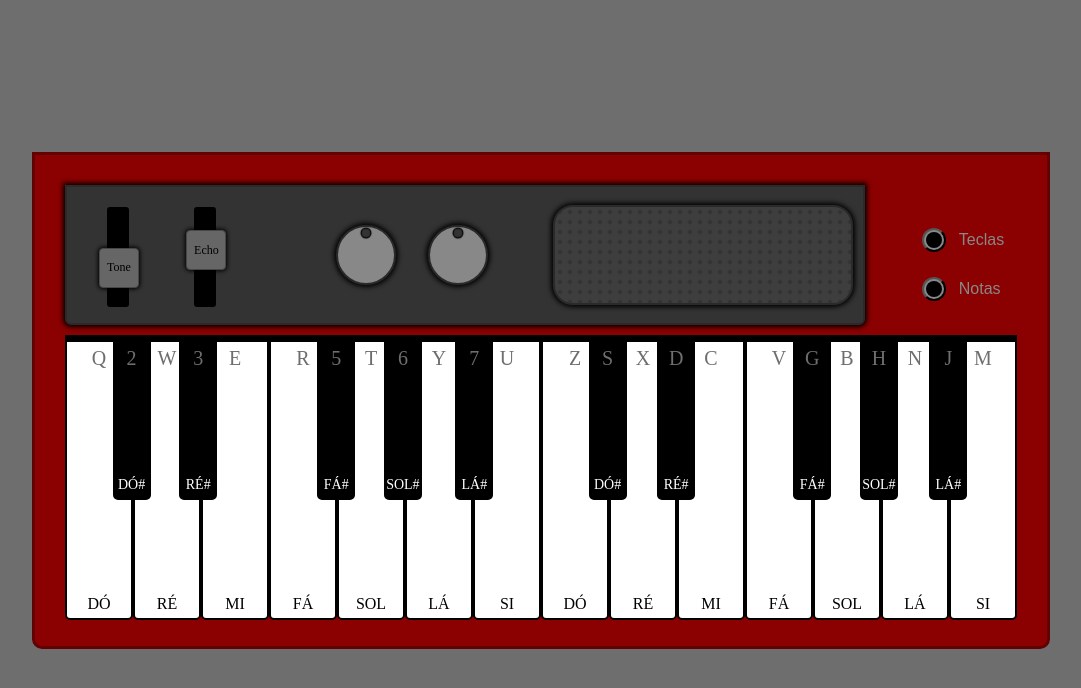
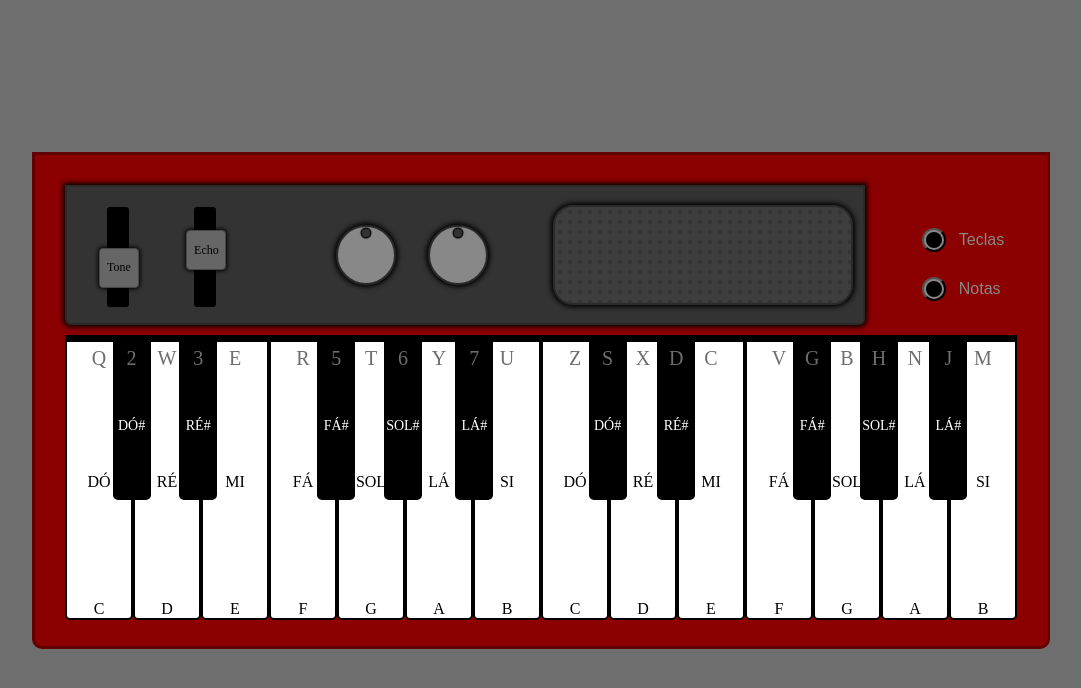
Before and after one commit to Marcia-Moreira/Portfolio_Proj_002-Teclado-Piano-RED, a website: page index.html in a window 1280 px wide. Shown: the whole page, without its empty margins (99-1180 px from the left). Drawn offline with Linux system fonts and the light colour scheme.

Commit message:
Update index.html
Inclusão de botão da etiqueta e cifras!

```diff
--- a/index.html
+++ b/index.html
@@ -49,33 +49,33 @@
             <div class="keys">
                 <!--* Teclas Brancas: -->
                 <div class="white-keys">
-                    <div class="key white-key" data-music-note="C1"><span class="tecla">Q</span><span class="nota">DÓ</span></div>
-                    <div class="key white-key" data-music-note="D1"><span class="tecla">W</span><span class="nota">RÉ</span></div>
-                    <div class="key white-key" data-music-note="E1"><span class="tecla">E</span><span class="nota">MI</span></div>
-                    <div class="key white-key" data-music-note="F1"><span class="tecla">R</span><span class="nota">FÁ</span></div>
-                    <div class="key white-key" data-music-note="G1"><span class="tecla">T</span><span class="nota">SOL</span></div>
-                    <div class="key white-key" data-music-note="A1"><span class="tecla">Y</span><span class="nota">LÁ</span></div>
-                    <div class="key white-key" data-music-note="B1"><span class="tecla">U</span><span class="nota">SI</span></div>
-                    <div class="key white-key" data-music-note="C2"><span class="tecla">Z</span><span class="nota">DÓ</span></div>
-                    <div class="key white-key" data-music-note="D2"><span class="tecla">X</span><span class="nota">RÉ</span></div>
-                    <div class="key white-key" data-music-note="E2"><span class="tecla">C</span><span class="nota">MI</span></div>
-                    <div class="key white-key" data-music-note="F2"><span class="tecla">V</span><span class="nota">FÁ</span></div>
-                    <div class="key white-key" data-music-note="G2"><span class="tecla">B</span><span class="nota">SOL</span></div>
-                    <div class="key white-key" data-music-note="A2"><span class="tecla">N</span><span class="nota">LÁ</span></div>
-                    <div class="key white-key" data-music-note="B2"><span class="tecla">M</span><span class="nota">SI</span></div>
+                    <div class="key white-key" data-music-note="C1"><span class="tecla">Q</span><span class="nota">DÓ</span><span class="cifra">C</span></div>
+                    <div class="key white-key" data-music-note="D1"><span class="tecla">W</span><span class="nota">RÉ</span><span class="cifra">D</span></div>
+                    <div class="key white-key" data-music-note="E1"><span class="tecla">E</span><span class="nota">MI</span><span class="cifra">E</span></div>
+                    <div class="key white-key" data-music-note="F1"><span class="tecla">R</span><span class="nota">FÁ</span><span class="cifra">F</span></div>
+                    <div class="key white-key" data-music-note="G1"><span class="tecla">T</span><span class="nota">SOL</span><span class="cifra">G</span></div>
+                    <div class="key white-key" data-music-note="A1"><span class="tecla">Y</span><span class="nota">LÁ</span><span class="cifra">A</span></div>
+                    <div class="key white-key" data-music-note="B1"><span class="tecla">U</span><span class="nota">SI</span><span class="cifra">B</span></div>
+                    <div class="key white-key" data-music-note="C2"><span class="tecla">Z</span><span class="nota">DÓ</span><span class="cifra">C</span></div>
+                    <div class="key white-key" data-music-note="D2"><span class="tecla">X</span><span class="nota">RÉ</span><span class="cifra">D</span></div>
+                    <div class="key white-key" data-music-note="E2"><span class="tecla">C</span><span class="nota">MI</span><span class="cifra">E</span></div>
+                    <div class="key white-key" data-music-note="F2"><span class="tecla">V</span><span class="nota">FÁ</span><span class="cifra">F</span></div>
+                    <div class="key white-key" data-music-note="G2"><span class="tecla">B</span><span class="nota">SOL</span><span class="cifra">G</span></div>
+                    <div class="key white-key" data-music-note="A2"><span class="tecla">N</span><span class="nota">LÁ</span><span class="cifra">A</span></div>
+                    <div class="key white-key" data-music-note="B2"><span class="tecla">M</span><span class="nota">SI</span><span class="cifra">B</span></div>
                 </div>
                 <!--* Teclas Pretas: -->
                 <div class="black-keys">
-                    <div class="key black-key" data-music-note="C1s"><span class="tecla">2</span><span class="nota">DÓ#</span></div>
-                    <div class="key black-key" data-music-note="D1s"><span class="tecla">3</span><span class="nota">RÉ#</span></div>
-                    <div class="key black-key" data-music-note="F1s"><span class="tecla">5</span><span class="nota">FÁ#</span></div>
-                    <div class="key black-key" data-music-note="G1s"><span class="tecla">6</span><span class="nota">SOL#</span></div>
-                    <div class="key black-key" data-music-note="A1s"><span class="tecla">7</span><span class="nota">LÁ#</span></div>
-                    <div class="key black-key" data-music-note="C2s"><span class="tecla">S</span><span class="nota">DÓ#</span></div>
-                    <div class="key black-key" data-music-note="D2s"><span class="tecla">D</span><span class="nota">RÉ#</span></div>
-                    <div class="key black-key" data-music-note="F2s"><span class="tecla">G</span><span class="nota">FÁ#</span></div>
-                    <div class="key black-key" data-music-note="G2s"><span class="tecla">H</span><span class="nota">SOL#</span></div>
-                    <div class="key black-key" data-music-note="A2s"><span class="tecla">J</span><span class="nota">LÁ#</span></div>
+                    <div class="key black-key" data-music-note="C1s"><span class="tecla">2</span><span class="nota">DÓ#</span><span class="cifra">C #</span></div>
+                    <div class="key black-key" data-music-note="D1s"><span class="tecla">3</span><span class="nota">RÉ#</span><span class="cifra">D #</span></div>
+                    <div class="key black-key" data-music-note="F1s"><span class="tecla">5</span><span class="nota">FÁ#</span><span class="cifra">F #</span></div>
+                    <div class="key black-key" data-music-note="G1s"><span class="tecla">6</span><span class="nota">SOL#</span><span class="cifra">G #</span></div>
+                    <div class="key black-key" data-music-note="A1s"><span class="tecla">7</span><span class="nota">LÁ#</span><span class="cifra">A #</span></div>
+                    <div class="key black-key" data-music-note="C2s"><span class="tecla">S</span><span class="nota">DÓ#</span><span class="cifra">C #</span></div>
+                    <div class="key black-key" data-music-note="D2s"><span class="tecla">D</span><span class="nota">RÉ#</span><span class="cifra">D #</span></div>
+                    <div class="key black-key" data-music-note="F2s"><span class="tecla">G</span><span class="nota">FÁ#</span><span class="cifra">F #</span></div>
+                    <div class="key black-key" data-music-note="G2s"><span class="tecla">H</span><span class="nota">SOL#</span><span class="cifra">G #</span></div>
+                    <div class="key black-key" data-music-note="A2s"><span class="tecla">J</span><span class="nota">LÁ#</span><span class="cifra">A #</span></div>
                 </div>
             </div>
         </div>
```
